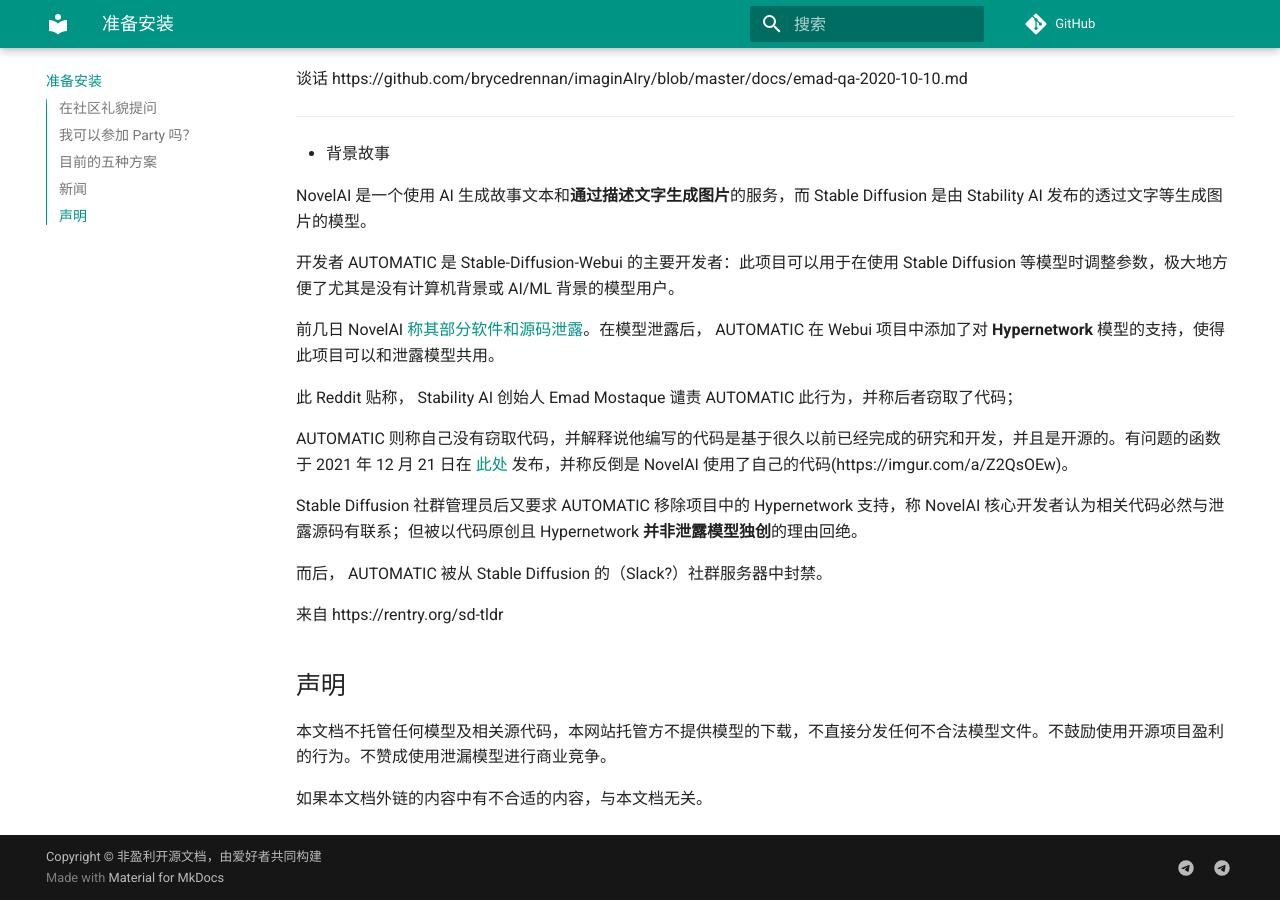
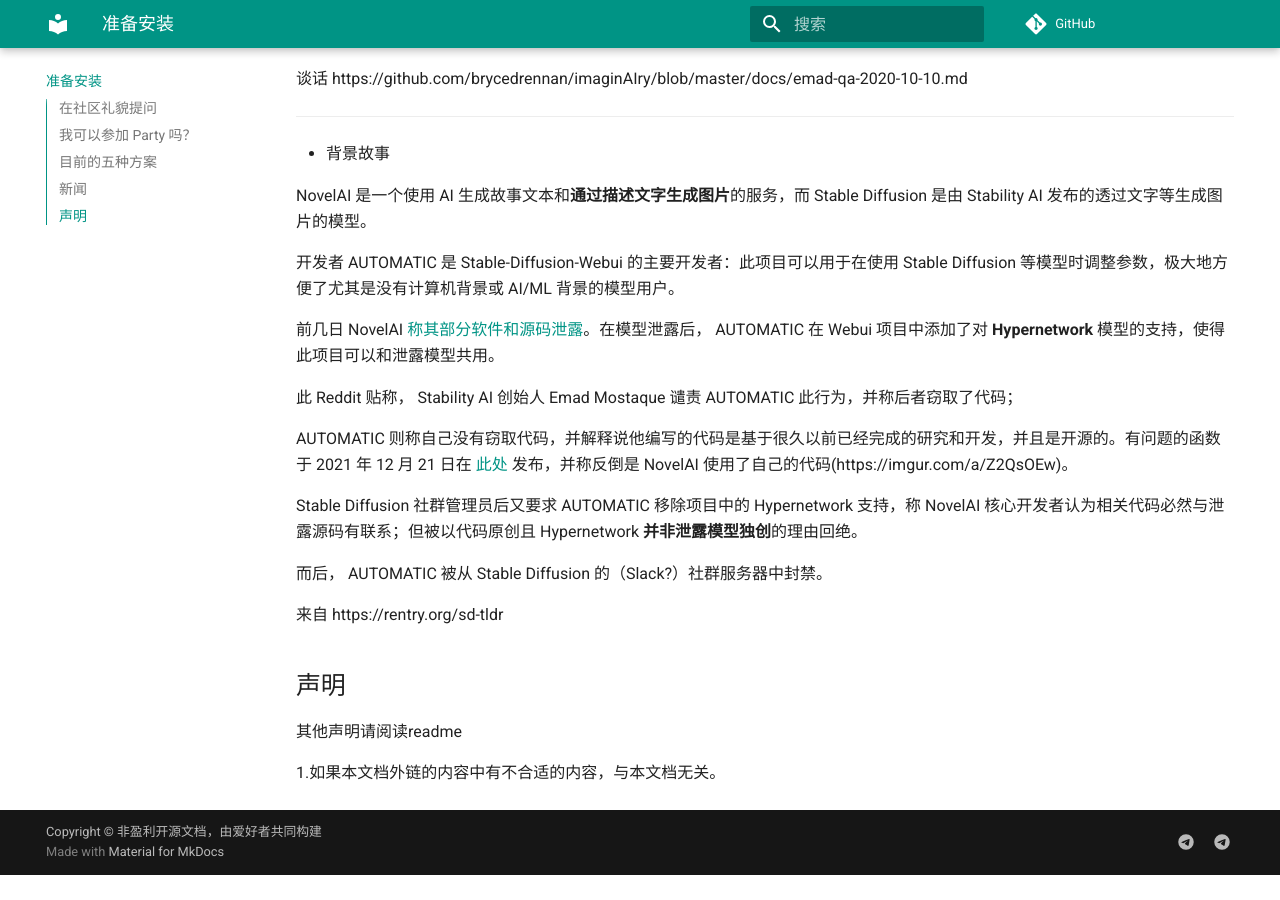
Before and after one commit to sudoskys/StableDiffusionBook, an MkDocs documentation site: the page built from docs/2_prepare.md, in a window 1280 px wide and 900 px high, scrolled down 1862 px. Built offline with MkDocs 1.6.1 and Material for MkDocs 9.7.7, drawn with Linux system fonts in a browser that asks for light colours; comment, search, counter and statistics services are not loaded; after the commit the page ends 2737 px from its top, so only the background shows below that.

Commit message:
Update 2_prepare.md

```diff
--- a/docs/2_prepare.md
+++ b/docs/2_prepare.md
@@ -100,6 +100,6 @@
 
 ## 声明
 
-本文档不托管任何模型及相关源代码，本网站托管方不提供模型的下载，不直接分发任何不合法模型文件。不鼓励使用开源项目盈利的行为。不赞成使用泄漏模型进行商业竞争。
+其他声明请阅读readme
 
-如果本文档外链的内容中有不合适的内容，与本文档无关。
+1.如果本文档外链的内容中有不合适的内容，与本文档无关。
```
